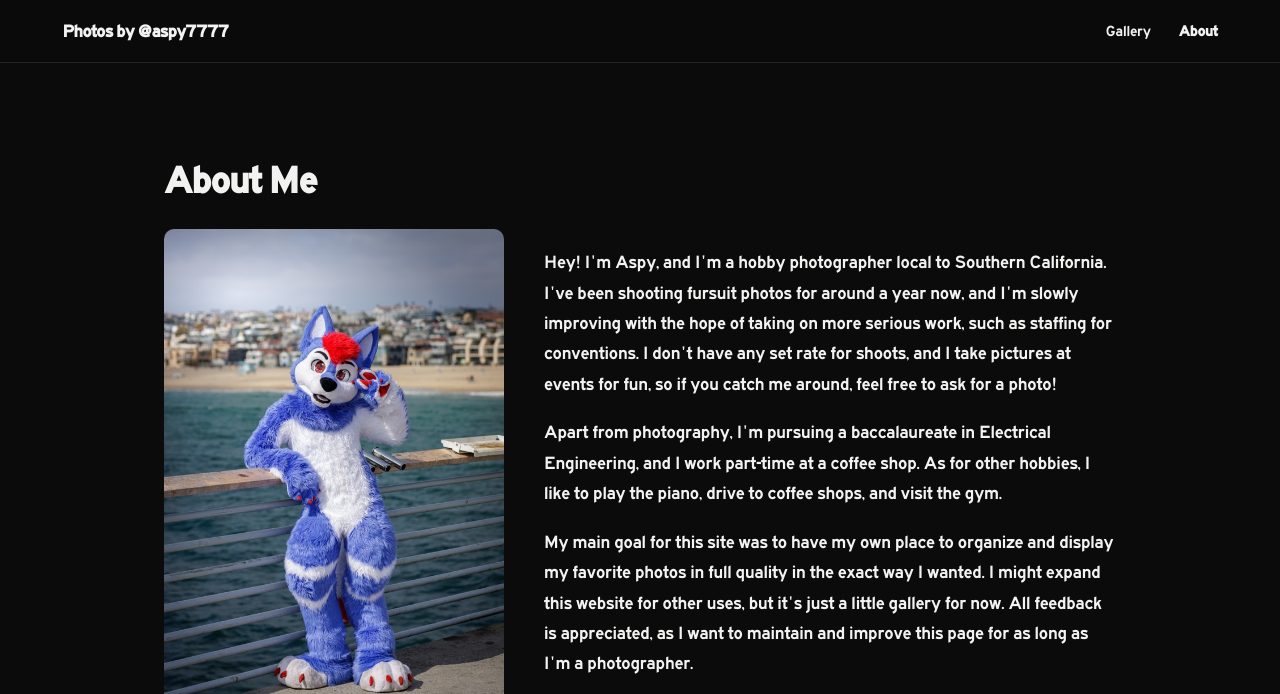
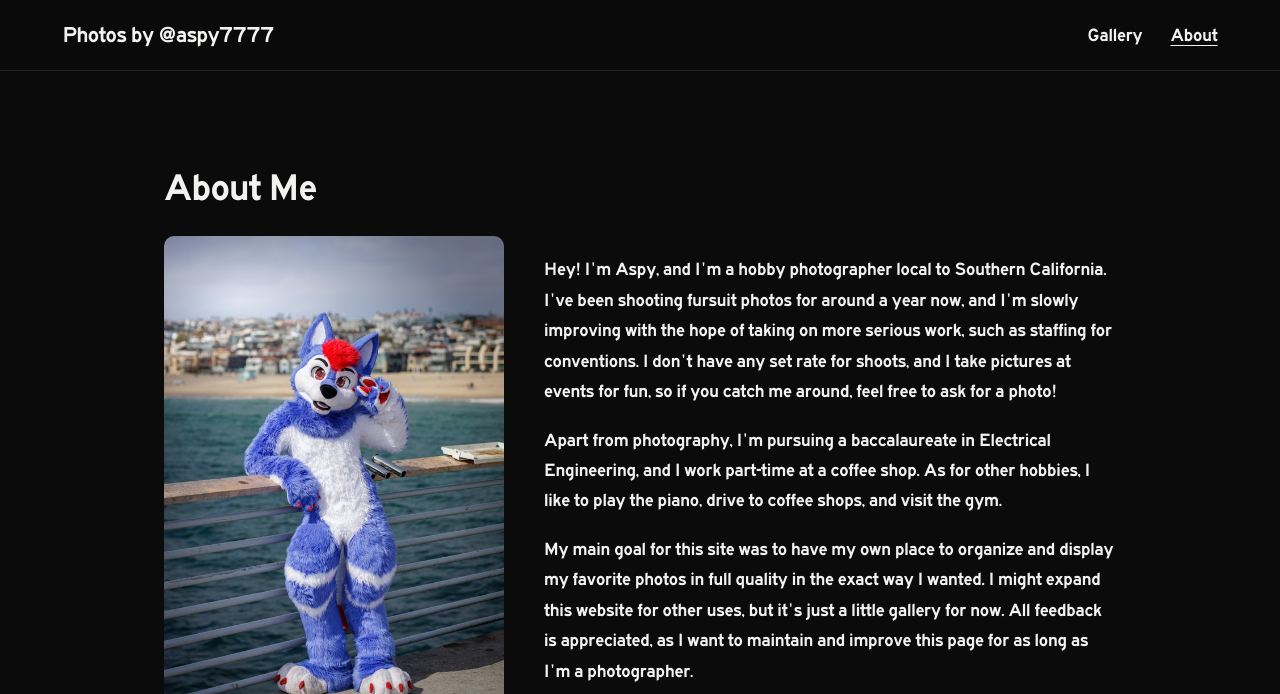
Before and after one commit to steampiano/PhotographyPortfolio, a website: page about.html in a window 1280 px wide. Shown: the top 694 px of the page. Drawn offline with Linux system fonts and the light colour scheme.

Commit message:
Remove faux-bold Roadgeek weights, enlarge header nav/logo text

```diff
--- a/css/style.css
+++ b/css/style.css
@@ -41,8 +41,12 @@ body {
   }
 }
 
+/* font-weight stays at Roadgeek's one loaded weight (400) throughout — it
+   has no real bold cut, so any heavier weight just gets browser-synthesized
+   (faux bold), which crams/distorts the letterforms instead of looking
+   properly bold. */
 h1, h2, .logo {
-  font-weight: 700;
+  font-weight: 400;
   letter-spacing: -0.02em;
 }
 
@@ -74,8 +78,7 @@ a {
 }
 
 .logo {
-  font-weight: 600;
-  font-size: 1.1rem;
+  font-size: 1.4rem;
   text-decoration: none;
   color: var(--fg);
   transition: color 0.15s ease;
@@ -93,12 +96,15 @@ a {
 .nav a {
   text-decoration: none;
   color: var(--fg);
-  font-size: 0.95rem;
+  font-size: 1.15rem;
   transition: color 0.15s ease;
 }
 
+/* Underline instead of a heavier weight to mark the current page — same
+   faux-bold problem as everywhere else on Roadgeek. */
 .nav a.active {
-  font-weight: 600;
+  text-decoration: underline;
+  text-underline-offset: 4px;
 }
 
 .nav a:hover {
@@ -441,7 +447,6 @@ a {
   align-items: center;
   gap: 14px;
   font-size: 1.4rem;
-  font-weight: 600;
   color: var(--fg);
   text-decoration: none;
   border: 1px solid var(--border);
```
